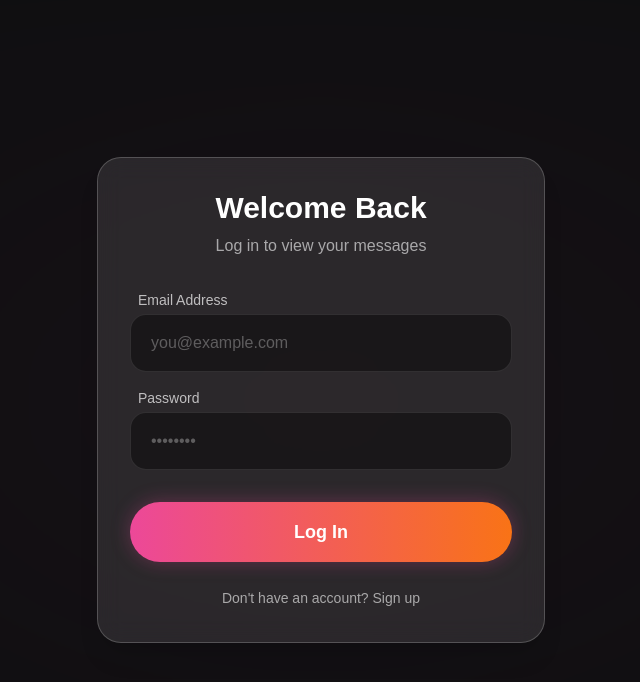
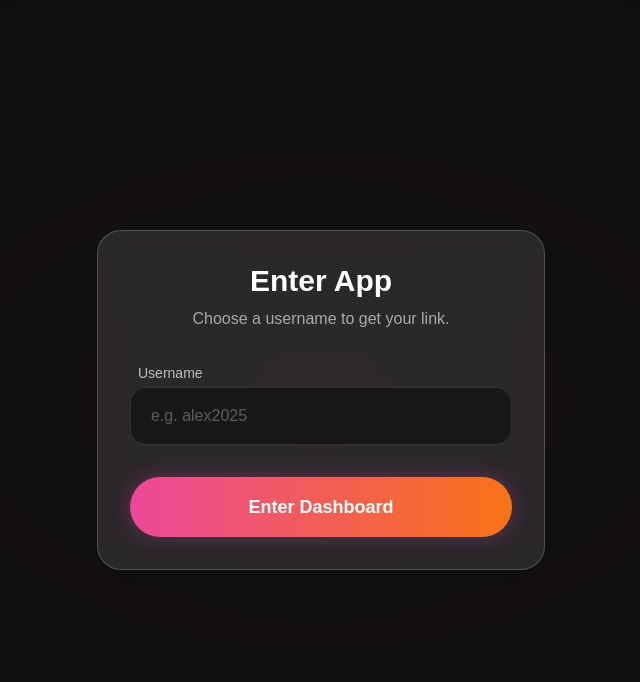
Before and after one commit to Abhiram-work-netizen/ngl-main, a Next.js app: page /login in a window 1280 px wide. Shown: the top 682 px of the page, without its empty margins (319-959 px from the left). Built offline with nearby package versions, Linux system fonts and the light colour scheme.

Commit message:
Update authentication to dummy cookie login

```diff
--- a/src/app/api/reveal/route.ts
+++ b/src/app/api/reveal/route.ts
@@ -1,5 +1,6 @@
 import { createClient } from "@/utils/supabase/server";
 import { NextResponse } from "next/server";
+import { cookies } from "next/headers";
 
 export async function POST(request: Request) {
   try {
@@ -9,11 +10,14 @@ export async function POST(request: Request) {
     }
 
     const supabase = createClient();
-    const { data: { session } } = await supabase.auth.getSession();
+    const loggedInUser = cookies().get("ngl_user")?.value;
 
-    if (!session) {
+    if (!loggedInUser) {
       return NextResponse.json({ error: "Unauthorized" }, { status: 401 });
     }
+
+    const { data: currentUser } = await supabase.from("users").select("id").eq("username", loggedInUser).single();
+    if (!currentUser) return NextResponse.json({ error: "Unauthorized" }, { status: 401 });
 
     // Check if the current user is the receiver of the message
     const { data: message, error: messageError } = await supabase
@@ -26,7 +30,7 @@ export async function POST(request: Request) {
       return NextResponse.json({ error: "Message not found" }, { status: 404 });
     }
 
-    if (message.receiver_id !== session.user.id) {
+    if (message.receiver_id !== currentUser.id) {
       return NextResponse.json({ error: "Unauthorized to reveal this message" }, { status: 403 });
     }
 
--- a/src/app/api/send/route.ts
+++ b/src/app/api/send/route.ts
@@ -1,5 +1,6 @@
 import { createClient } from "@/utils/supabase/server";
 import { NextResponse } from "next/server";
+import { cookies } from "next/headers";
 
 export async function POST(request: Request) {
   try {
@@ -21,9 +22,13 @@ export async function POST(request: Request) {
       return NextResponse.json({ error: "User not found" }, { status: 404 });
     }
 
-    // Optional: get sender ID if logged in (for anonymous but tracked internally, or purely anon)
-    const { data: { session } } = await supabase.auth.getSession();
-    const senderId = session?.user?.id || null;
+    // Optional: get sender ID if logged in
+    const loggedInUser = cookies().get("ngl_user")?.value;
+    let senderId = null;
+    if (loggedInUser) {
+      const { data: currentUser } = await supabase.from("users").select("id").eq("username", loggedInUser).single();
+      if (currentUser) senderId = currentUser.id;
+    }
 
     const { error: insertError } = await supabase.from("messages").insert({
       receiver_id: user.id,
--- a/src/app/dashboard/page.tsx
+++ b/src/app/dashboard/page.tsx
@@ -3,19 +3,21 @@ import { createClient } from "@/utils/supabase/server";
 import { redirect } from "next/navigation";
 import MessageCard from "@/components/MessageCard";
 import { Eye, Share } from "lucide-react";
+import { cookies } from "next/headers";
 
 export default async function Dashboard() {
-  const supabase = createClient();
-  const { data: { session } } = await supabase.auth.getSession();
+  const loggedInUser = cookies().get("ngl_user")?.value;
 
-  if (!session) {
+  if (!loggedInUser) {
     redirect("/login");
   }
 
+  const supabase = createClient();
+
   const { data: user } = await supabase
     .from("users")
-    .select("username")
-    .eq("id", session.user.id)
+    .select("*")
+    .eq("username", loggedInUser)
     .single();
 
   if (!user) {
@@ -27,14 +29,14 @@ export default async function Dashboard() {
   const { data: messages } = await supabase
     .from("messages")
     .select("id, message, created_at, revealed, sender:users!messages_sender_id_fkey(username, profile_pic)")
-    .eq("receiver_id", session.user.id)
+    .eq("receiver_id", user.id)
     .order("created_at", { ascending: false });
 
   // Get view count
   const { count: viewCount } = await supabase
     .from("views")
     .select("id", { count: "exact", head: true })
-    .eq("user_id", session.user.id);
+    .eq("user_id", user.id);
 
   const profileUrl = typeof process !== "undefined" && process.env.NEXT_PUBLIC_SITE_URL
     ? `${process.env.NEXT_PUBLIC_SITE_URL}/${user.username}`
--- a/src/app/login/actions.ts
+++ b/src/app/login/actions.ts
@@ -1,72 +1,41 @@
 "use server";
 
 import { createClient } from "@/utils/supabase/server";
-import { revalidatePath } from "next/cache";
+import { cookies } from "next/headers";
 import { redirect } from "next/navigation";
 
 export async function login(formData: FormData) {
-  const supabase = createClient();
+  const username = (formData.get("username") as string).trim().toLowerCase();
 
-  const data = {
-    email: formData.get("email") as string,
-    password: formData.get("password") as string,
-  };
-
-  const { error } = await supabase.auth.signInWithPassword(data);
-
-  if (error) {
-    return redirect("/login?error=Could not authenticate user");
-  }
-
-  revalidatePath("/", "layout");
-  redirect("/dashboard");
-}
-
-export async function signup(formData: FormData) {
-  const supabase = createClient();
-
-  const data = {
-    email: formData.get("email") as string,
-    password: formData.get("password") as string,
-    username: formData.get("username") as string,
-  };
-
-  // Basic validation
-  if (!data.email || !data.password || !data.username) {
-    return redirect("/login?error=All fields are required");
-  }
-
-  if (data.username.length < 3) {
+  if (!username || username.length < 3) {
     return redirect("/login?error=Username must be at least 3 characters");
   }
 
-  // Check if username is taken
-  const { data: existingUser } = await supabase
+  const supabase = createClient();
+
+  // Create or load the dummy user
+  const { data: user } = await supabase
     .from("users")
     .select("id")
-    .eq("username", data.username.toLowerCase())
+    .eq("username", username)
     .single();
 
-  if (existingUser) {
-    return redirect("/login?mode=signup&error=Username is already taken");
+  if (!user) {
+    const { error: insertError } = await supabase.from("users").insert({
+      username: username,
+      email: `${username}@dummy.local`, // dummy email
+    });
+    if (insertError) {
+      return redirect("/login?error=" + encodeURIComponent(insertError.message));
+    }
   }
 
-  const { error } = await supabase.auth.signUp({
-    email: data.email,
-    password: data.password,
-    options: {
-      data: {
-        username: data.username.toLowerCase(),
-      },
-    },
+  // Set the dummy auth cookie
+  cookies().set("ngl_user", username, {
+    httpOnly: true,
+    secure: process.env.NODE_ENV === "production",
+    maxAge: 60 * 60 * 24 * 365
   });
 
-  if (error) {
-    return redirect("/login?mode=signup&error=" + encodeURIComponent(error.message));
-  }
-
-  revalidatePath("/", "layout");
-  // Assuming auto confirm is on, or inform user to check email.
-  // For this project MVP, we assume they can login immediately.
   redirect("/dashboard");
 }
--- a/src/app/login/page.tsx
+++ b/src/app/login/page.tsx
@@ -1,27 +1,15 @@
-"use client";
+import { login } from "./actions";
 
-import { useSearchParams } from "next/navigation";
-import { login, signup } from "./actions";
-import { useState, Suspense } from "react";
-
-function LoginContent() {
-  const searchParams = useSearchParams();
-  const error = searchParams.get("error");
-  const initMode = searchParams.get("mode") === "signup" ? "signup" : "login";
-
-  const [isLogin, setIsLogin] = useState(initMode === "login");
+export default function LoginPage({ searchParams }: { searchParams: { error?: string } }) {
+  const error = searchParams.error;
 
   return (
+    <main className="min-h-screen flex items-center justify-center p-4">
+      <div className="absolute inset-0 bg-gradient-radial from-pink-500/10 to-transparent opacity-30 blur-2xl -z-10" />
       <div className="w-full max-w-md p-8 glass-card rounded-[2rem]">
         <div className="text-center mb-8">
-        <h1 className="text-3xl font-bold mb-2 text-white">
-          {isLogin ? "Welcome Back" : "Create Account"}
-        </h1>
-        <p className="text-white/60">
-          {isLogin
-            ? "Log in to view your messages"
-            : "Get your personal anonymous link"}
-        </p>
+          <h1 className="text-3xl font-bold mb-2 text-white">Enter App</h1>
+          <p className="text-white/60">Choose a username to get your link.</p>
         </div>
 
         {error && (
@@ -30,69 +18,26 @@ function LoginContent() {
           </div>
         )}
 
-      <form className="flex flex-col gap-4">
-        {!isLogin && (
+        <form action={login} className="flex flex-col gap-4">
           <div>
             <label className="block text-sm text-white/70 mb-1 ml-2 font-medium">Username</label>
             <input
               name="username"
               type="text"
-              placeholder="e.g. coolguy99"
-              required={!isLogin}
-              className="w-full bg-black/40 border border-white/10 rounded-2xl px-5 py-4 text-white placeholder:text-white/30 focus:outline-none focus:border-pink-500 transition-colors"
-            />
-          </div>
-        )}
-
-        <div>
-          <label className="block text-sm text-white/70 mb-1 ml-2 font-medium">Email Address</label>
-          <input
-            name="email"
-            type="email"
-            placeholder="you@example.com"
-            required
-            className="w-full bg-black/40 border border-white/10 rounded-2xl px-5 py-4 text-white placeholder:text-white/30 focus:outline-none focus:border-pink-500 transition-colors"
-          />
-        </div>
-
-        <div>
-          <label className="block text-sm text-white/70 mb-1 ml-2 font-medium">Password</label>
-          <input
-            name="password"
-            type="password"
-            placeholder="••••••••"
+              placeholder="e.g. alex2025"
               required
               className="w-full bg-black/40 border border-white/10 rounded-2xl px-5 py-4 text-white placeholder:text-white/30 focus:outline-none focus:border-pink-500 transition-colors"
             />
           </div>
 
           <button
-          formAction={isLogin ? login : signup}
+            type="submit"
             className="w-full bg-gradient-to-r from-pink-500 to-orange-500 text-white font-bold text-lg py-4 rounded-full mt-4 hover:scale-[1.02] transition-transform shadow-[0_0_20px_rgba(236,72,153,0.3)]"
           >
-          {isLogin ? "Log In" : "Sign Up"}
+            Enter Dashboard
           </button>
         </form>
-
-      <div className="mt-6 text-center">
-        <button
-          onClick={() => setIsLogin(!isLogin)}
-          className="text-white/60 hover:text-white text-sm font-medium transition-colors"
-        >
-          {isLogin ? "Don't have an account? Sign up" : "Already have an account? Log in"}
-        </button>
       </div>
-    </div>
-  );
-}
-
-export default function LoginPage() {
-  return (
-    <main className="min-h-screen flex items-center justify-center p-4">
-      <div className="absolute inset-0 bg-gradient-radial from-pink-500/10 to-transparent opacity-30 blur-2xl -z-10" />
-      <Suspense fallback={<div>Loading...</div>}>
-        <LoginContent />
-      </Suspense>
     </main>
   );
 }
```
Also changed, not shown: push_error.txt (added), 1 other file (tests, documents, lock files or other folders). Lines whose indentation alone changed are shown as unchanged.
